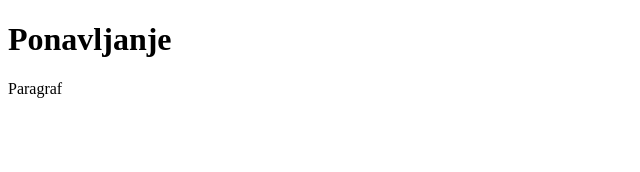
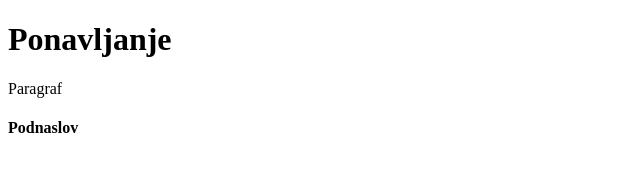
Before and after one commit to bbakaric/repozitorij-ponavljanje, a plain HTML site: page index.html in a window 1280 px wide. Shown: the full height of the page, 0-640 px from the left. Drawn offline with Linux system fonts and the light colour scheme.

Commit message:
Master 2. commit

```diff
--- a/index.html
+++ b/index.html
@@ -11,6 +11,7 @@
     </header>
     <main>
         <p>Paragraf</p>
+        <h4>Podnaslov</h4>
     </main>
 </body>
 </html>
```
